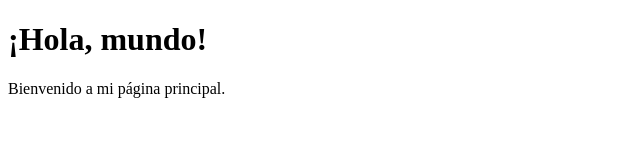
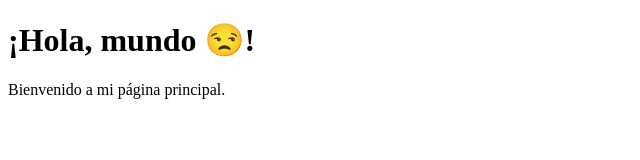
Before and after one commit to brayandiazc/terraform-app, a plain HTML site: page terraform-html-demo/index.html in a window 1280 px wide. Shown: the whole page, without its empty margins (0-640 px from the left). Drawn offline with Linux system fonts and the light colour scheme.

```diff
--- a/terraform-html-demo/index.html
+++ b/terraform-html-demo/index.html
@@ -4,7 +4,7 @@
   <title>Mi Home</title>
 </head>
 <body>
-  <h1>¡Hola, mundo!</h1>
+  <h1>¡Hola, mundo 😒!</h1>
   <p>Bienvenido a mi página principal.</p>
 </body>
 </html>
```
Also changed, not shown: 2 other files.
